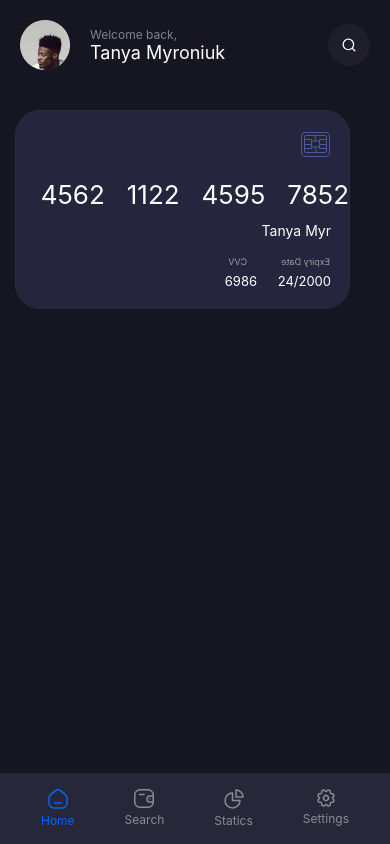
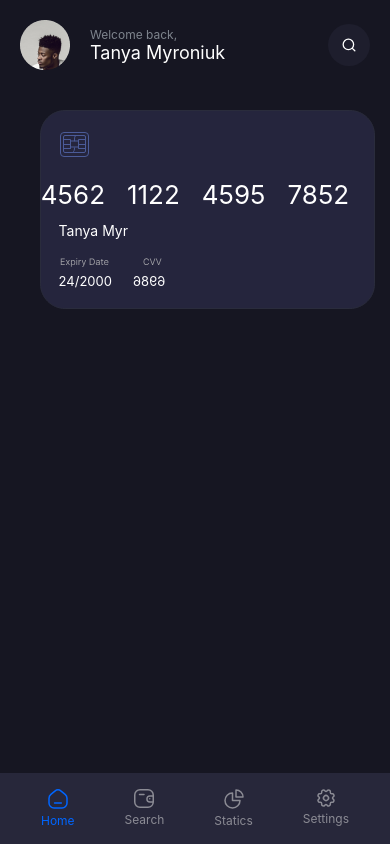
Before and after one commit to nihat417/BankPick, a React Native app: screen /HomePage in a window 390 px wide. Both pictures are taken after a click on the element 195 px from the left and 209 px from the top of the page. Built offline with nearby package versions, Linux system fonts and the light colour scheme.

Commit message:
Last Update Card

```diff
--- a/src/screens/main/components/creditcard.jsx
+++ b/src/screens/main/components/creditcard.jsx
@@ -11,7 +11,7 @@ const CreditCard = () => {
   const rotateValue = useSharedValue(0);
 
   const flipCard = () => {
-    rotateValue.value = withTiming(flipped ? 0 : 1, {
+    rotateValue.value = withTiming(flipped ? 0 : 2, {
       duration: 700,
       easing: Easing.inOut(Easing.ease),
     });
@@ -50,9 +50,9 @@ const CreditCard = () => {
 
           <AnimatedStyledView style={[{ position: 'absolute', width: '100%', height: '100%' }, backOpacityStyle]}>
             <VisaCreditCardBack />
-            <StyledText className='absolute self-center text-[26px] bottom-[50%] text-white' style={{ transform: [{ scaleX: -1 }] }}>4562   1122   4595   7852</StyledText>
-            <StyledText className='absolute bottom-[35%] left-[6%] text-[14px] text-white' style={{ transform: [{ scaleX: -1 }] }}>Tanya Myr</StyledText>
-            <StyledText className='absolute bottom-[10%] left-[6%] text-[13px] text-white' style={{ transform: [{ scaleX: -1 }] }}>24/2000</StyledText>
+            <StyledText className='absolute self-center text-[26px] bottom-[50%] text-white' >4562   1122   4595   7852</StyledText>
+            <StyledText className='absolute bottom-[35%] left-[6%] text-[14px] text-white' >Tanya Myr</StyledText>
+            <StyledText className='absolute bottom-[10%] left-[6%] text-[13px] text-white' >24/2000</StyledText>
             <StyledText className='absolute bottom-[10%] left-[30%] text-[13px] text-white' style={{ transform: [{ scaleX: -1 }] }}>6986</StyledText>
           </AnimatedStyledView>
         </Animated.View>
```
